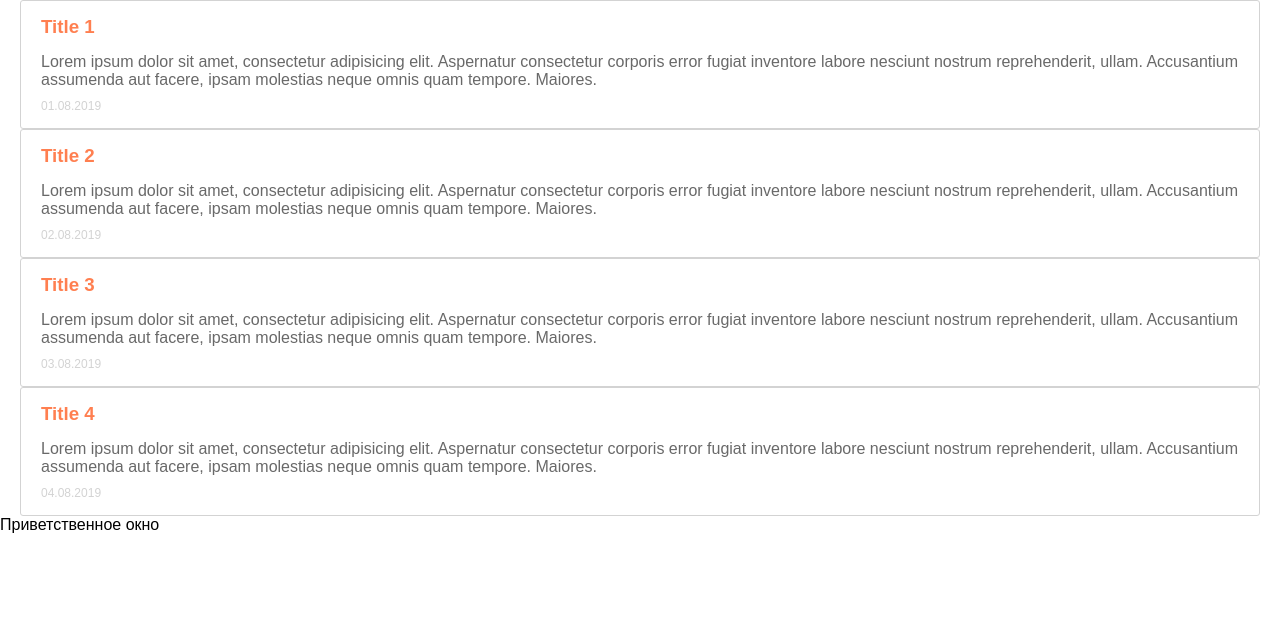
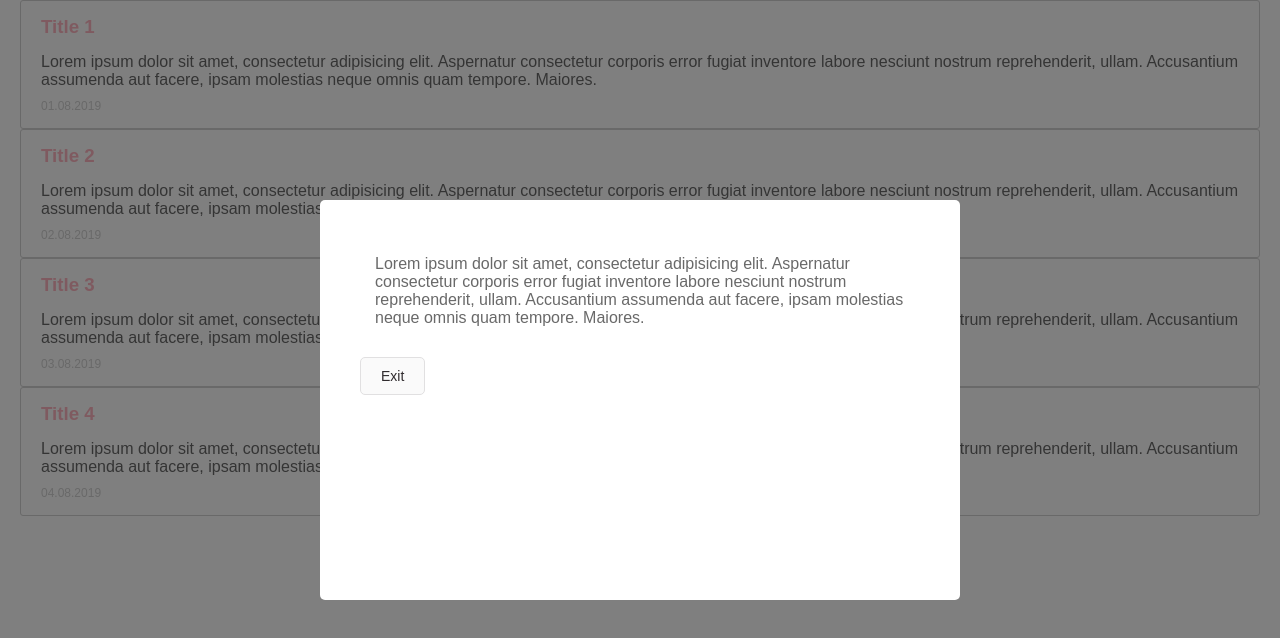
Before and after one commit to katerinkaivanova/react-js-blog, a React app: page / in a window 1280 px wide. Shown: the top 638 px of the page. Built offline with nearby package versions, Linux system fonts and the light colour scheme; the HTML template or start-up script is replaced by a standard one.

Commit message:
created components WelcomeModal and Modal

```diff
--- /dev/null
+++ b/src/app/components/Modal.js
@@ -0,0 +1,16 @@
+import React, {Component} from 'react';
+
+class Modal extends Component {
+    render() {
+        return (
+            <div className="modal">
+                <div className="modal-inner">
+                    <p className="modal-text">{this.props.text}</p>
+                    <button className="btn" onClick={this.props.closeModal}>Exit</button>
+                </div>
+            </div>
+        );
+    }
+}
+
+export default Modal;
--- a/src/app/components/WelcomeModal.js
+++ b/src/app/components/WelcomeModal.js
@@ -1,10 +1,52 @@
-import React from 'react';
+import React, {Component} from 'react';
 
+import Modal from "./Modal";
 
-export default class WelcomeModal extends React.Component {
+export default class WelcomeModal extends Component {
+    constructor(props) {
+        super(props);
+        this.state = {
+            display: false
+        };
+        console.log('1. constructor works');
+        console.log(this.state.display);
+    }
+
+    toggleDisplay() {
+        this.setState({
+            display: !this.state.display
+        });
+    }
+
+    static getDerivedStateFromProps(props, state) {
+        console.log('2. getDerivedStateFromProps works');
+        console.log(state.display);
+        return null;
+    }
+
     render() {
+        const popupText = 'Lorem ipsum dolor sit amet, consectetur adipisicing elit. ' +
+            'Aspernatur consectetur corporis error fugiat inventore labore nesciunt nostrum reprehenderit, ullam. ' +
+            'Accusantium assumenda aut facere, ipsam molestias neque omnis quam tempore. Maiores.';
+
+        console.log('3. render works');
+        console.log(this.state.display);
+
         return (
-            <div>Приветственное окно</div>
+            <div>
+                {this.state.display ?
+                    <Modal text={popupText} closeModal={this.toggleDisplay.bind(this)}/>
+                    : null
+                }
+            </div>
         );
     }
+
+    componentDidMount() {
+        console.log('4. componentDidMount works');
+        {
+            this.toggleDisplay()
+        }
+        console.log(this.state.display);
+    }
 }
--- a/src/app/styles/style.css
+++ b/src/app/styles/style.css
@@ -18,7 +18,7 @@ body {
 
 .post-title {
     margin-bottom: 15px;
-    color: coral;
+    color: #ffb6c1;
 }
 
 .post-body {
@@ -30,3 +30,51 @@ body {
     font-size: 12px;
     color: lightgrey;
 }
+
+.modal {
+    position: fixed;
+    width: 100%;
+    height: 100%;
+    top: 0;
+    left: 0;
+    right: 0;
+    bottom: 0;
+    margin: auto;
+    background-color: rgba(0, 0, 0, 0.5);
+}
+
+.modal-inner {
+    position: absolute;
+    left: 25%;
+    right: 25%;
+    top: 25%;
+    bottom: 25%;
+    margin: auto;
+    border-radius: 5px;
+    background: white;
+    padding: 40px;
+}
+
+.modal-text {
+    margin-bottom: 10px;
+    padding: 15px;
+    color: dimgray;
+}
+
+.btn {
+    margin-top: 5px;
+    padding: 10px 20px;
+    font-size: 14px;
+    color: #2f2a2d;
+    background-color: #fafafa;
+    border: 1px solid #e1e0e1;
+    border-radius: 5px;
+    transition: all ease-in-out .4s;
+    cursor: pointer;
+}
+
+.btn:hover {
+    color: #fafafa;
+    background-color: #ffb6c1;
+    border: 1px solid transparent;
+}
```
